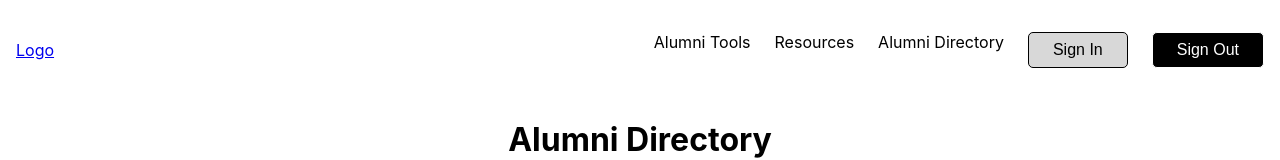
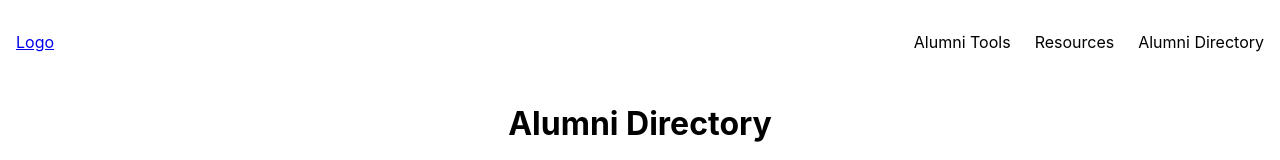
Before and after one commit to cfgcolumbus24/Team-17, a React (Create React App) app in the folder team17/: page / in a window 1280 px wide. Shown: the top 160 px of the page. Built offline with nearby package versions, Linux system fonts and the light colour scheme.

Commit message:
removed sign in and sign out buttons

```diff
--- a/team17/src/components/Navbar.js
+++ b/team17/src/components/Navbar.js
@@ -34,14 +34,6 @@ function Navbar() {
                 >
                     <a href="/">Alumni Directory</a>
                 </li>
-
-                <li>
-                    <button className = "SignIn"> Sign In </button>
-                </li>
-
-                <li>
-                    <button className = "SignOut"> Sign Out </button>
-                </li>
             </ul>
 
         </nav>
```
